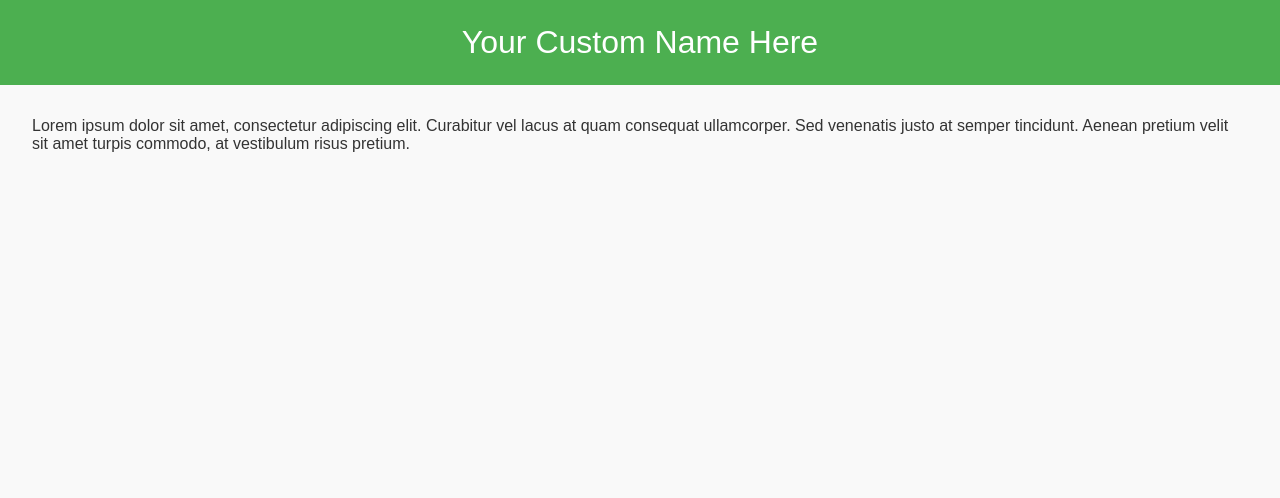
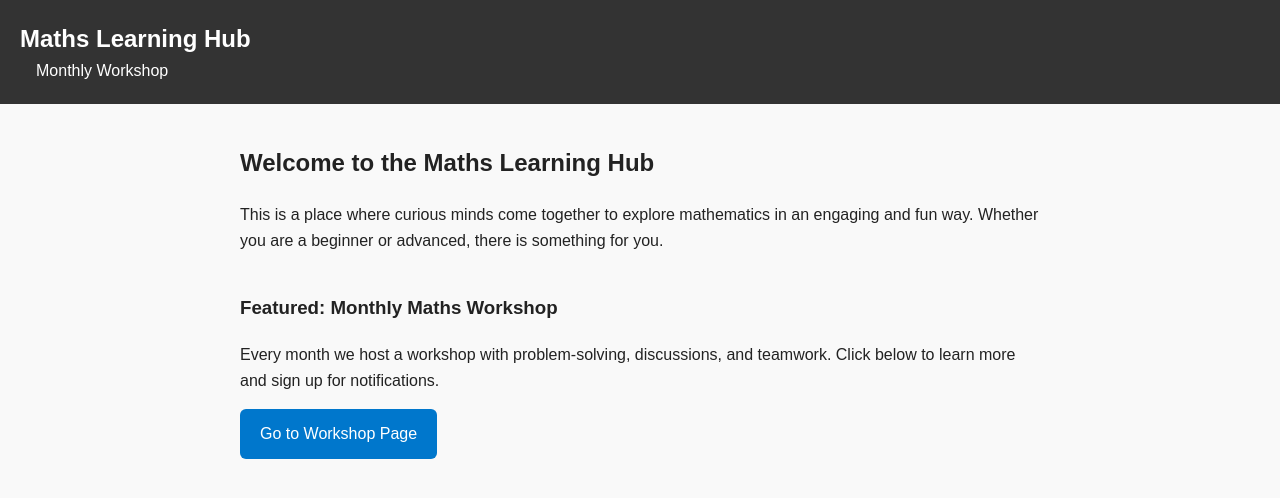
Before and after one commit to stevensong-4425/stevensong-4425.github.io, a plain HTML site: page index.html in a window 1280 px wide. Drawn offline with Linux system fonts and the light colour scheme.

Commit message:
Update index.html

```diff
--- a/index.html
+++ b/index.html
@@ -1,39 +1,42 @@
-<!DOCTYPE html>
+<!-- index.html -->
+<!doctype html>
 <html lang="en">
 <head>
-    <meta charset="UTF-8">
-    <meta name="viewport" content="width=device-width, initial-scale=1.0">
-    <title>Simple Website</title>
-    <style>
-        body {
-            font-family: Arial, sans-serif;
-            margin: 0;
-            padding: 0;
-            background-color: #f9f9f9;
-            color: #333;
-        }
-        header {
-            background-color: #4CAF50;
-            color: white;
-            text-align: center;
-            padding: 1.5rem 0;
-            font-size: 2rem;
-        }
-        main {
-            padding: 1rem 2rem;
-        }
-    </style>
+  <meta charset="utf-8" />
+  <meta name="viewport" content="width=device-width, initial-scale=1" />
+  <title>Maths Learning Hub</title>
+  <style>
+    body{margin:0;font-family:Arial, sans-serif;background:#f9f9f9;color:#222;line-height:1.6}
+    header{background:#333;color:#fff;padding:20px}
+    header h1{margin:0;font-size:24px}
+    nav a{color:#fff;margin-left:16px;text-decoration:none}
+    nav a:hover{text-decoration:underline}
+    main{max-width:800px;margin:40px auto;padding:0 20px}
+    section{margin:40px 0}
+    a.button{display:inline-block;padding:12px 20px;background:#0077cc;color:#fff;border-radius:6px;text-decoration:none}
+    a.button:hover{background:#005fa3}
+  </style>
 </head>
 <body>
+  <header>
+    <h1>Maths Learning Hub</h1>
+    <nav>
+      <a href="workshop.html">Monthly Workshop</a>
+    </nav>
+  </header>
 
-    <header>
-        Your Custom Name Here
-    </header>
+  <main>
+    <h2>Welcome to the Maths Learning Hub</h2>
+    <p>This is a place where curious minds come together to explore mathematics in an engaging and fun way. Whether you are a beginner or advanced, there is something for you.</p>
 
-    <main>
-        <p>Lorem ipsum dolor sit amet, consectetur adipiscing elit. Curabitur vel lacus at quam consequat ullamcorper.
-        Sed venenatis justo at semper tincidunt. Aenean pretium velit sit amet turpis commodo, at vestibulum risus pretium.</p>
-    </main>
-
+    <section>
+      <h3>Featured: Monthly Maths Workshop</h3>
+      <p>Every month we host a workshop with problem-solving, discussions, and teamwork. Click below to learn more and sign up for notifications.</p>
+      <a class="button" href="workshop.html">Go to Workshop Page</a>
+    </section>
+  </main>
 </body>
 </html>
+
+<!-- workshop.html -->
+<!-- Place the existing workshop code here (from the previous file). Just save that as workshop.html and keep index.html as the entry page. -->
```
